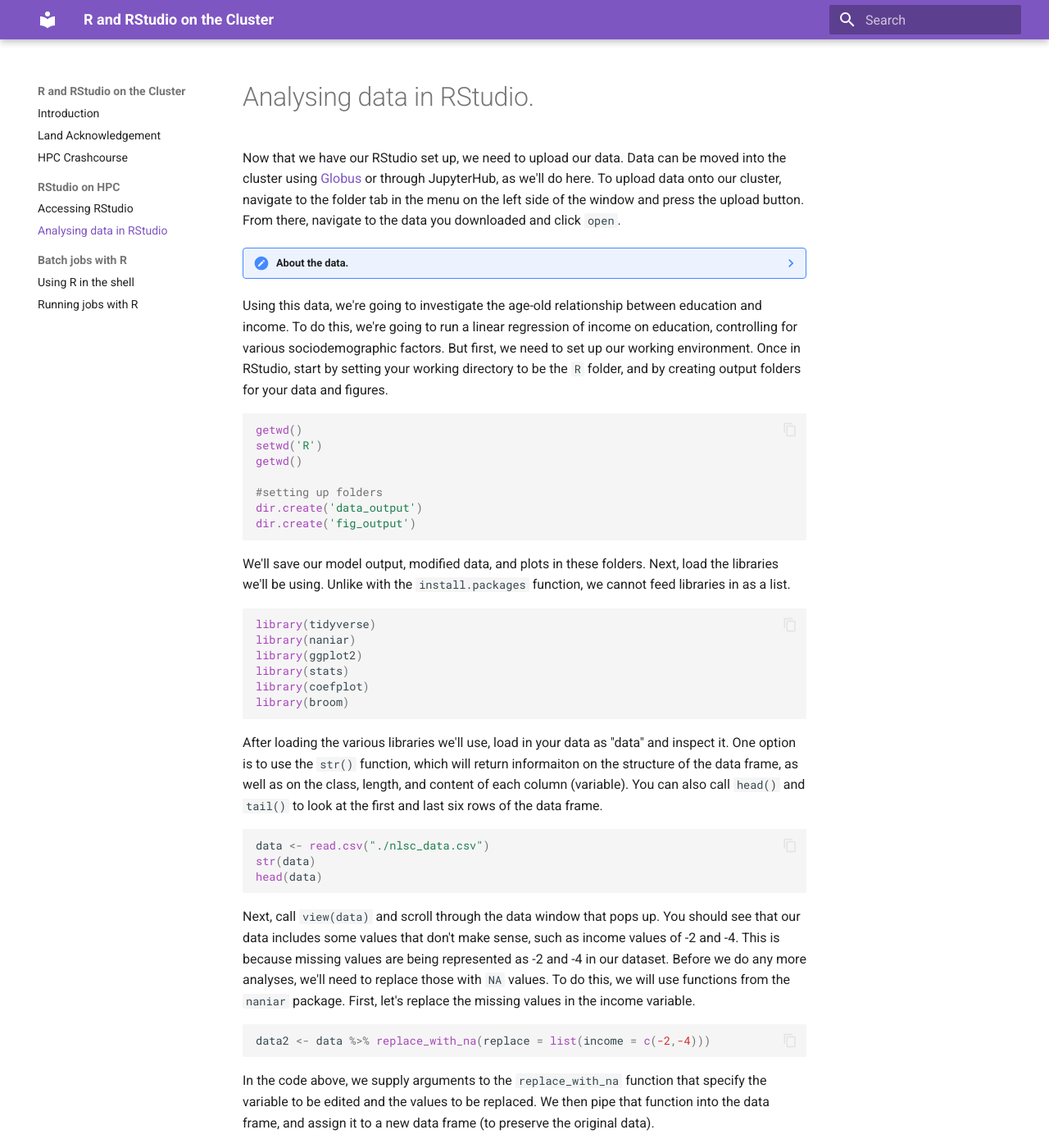
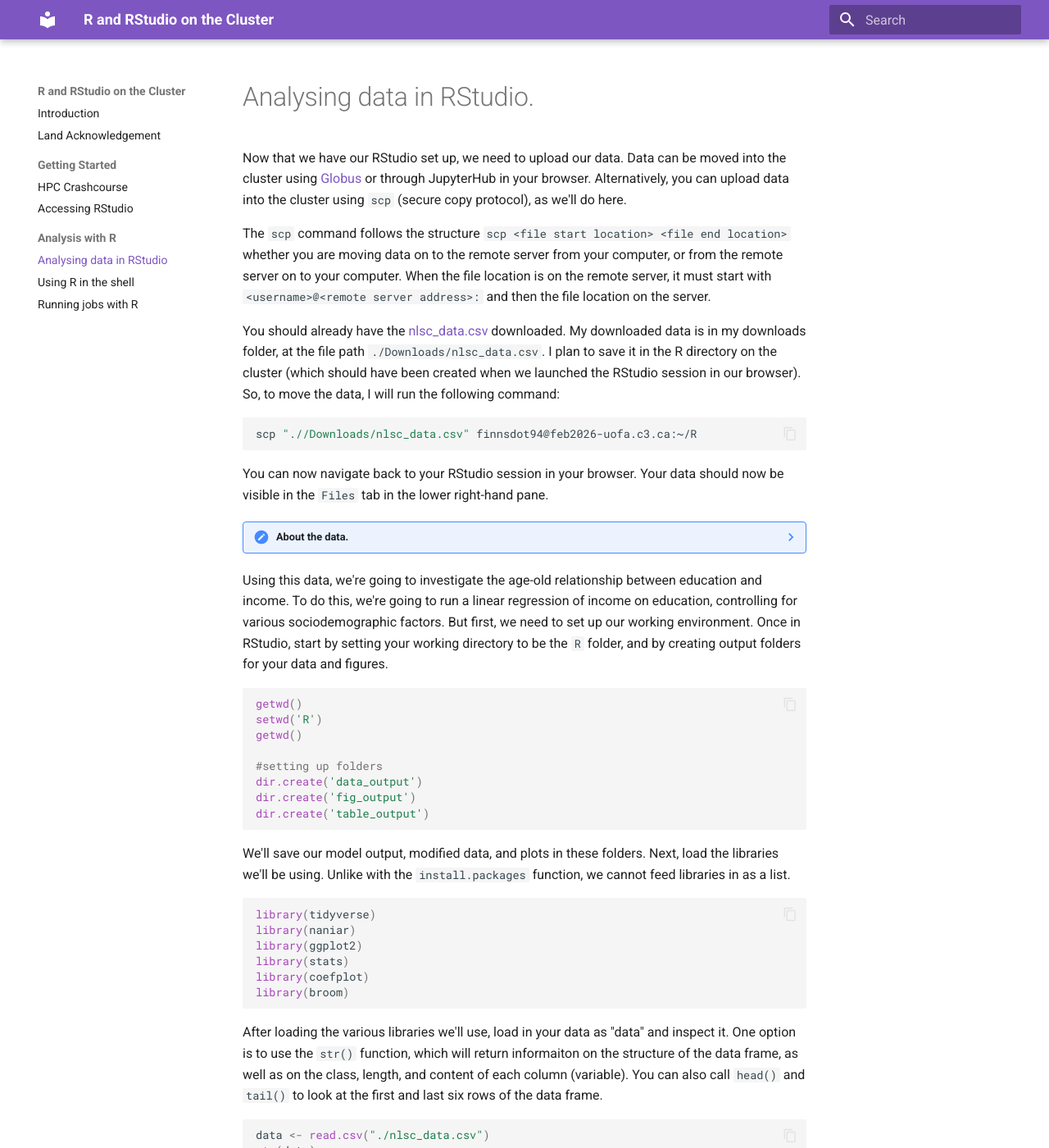
Before and after one commit to finnsdottir/hpc_r_2026, an MkDocs documentation site: the page built from docs/analysing_rstudio.md, in a window 1280 px wide and 1400 px high. Shown: the whole window at 82% size. Built offline with MkDocs 1.6.1 and Material for MkDocs 9.7.7, drawn with Linux system fonts in a browser that asks for light colours.

Commit message:
updating to reflect the new set up

````diff
--- a/docs/analysing_rstudio.md
+++ b/docs/analysing_rstudio.md
@@ -1,6 +1,16 @@
 # Analysing data in RStudio.
 
-Now that we have our RStudio set up, we need to upload our data. Data can be moved into the cluster using [Globus](https://docs.alliancecan.ca/wiki/Globus/en) or through JupyterHub, as we'll do here. To upload data onto our cluster, navigate to the folder tab in the menu on the left side of the window and press the upload button. From there, navigate to the data you downloaded and click `open`.
+Now that we have our RStudio set up, we need to upload our data. Data can be moved into the cluster using [Globus](https://docs.alliancecan.ca/wiki/Globus/en) or through JupyterHub in your browser. Alternatively, you can upload data into the cluster using `scp` (secure copy protocol), as we'll do here.
+
+The `scp` command follows the structure `scp <file start location> <file end location>` whether you are moving data on to the remote server from your computer, or from the remote server on to your computer. When the file location is on the remote server, it must start with `<username>@<remote server address>:` and then the file location on the server.
+
+You should already have the [nlsc_data.csv](./content/nlsc_data.csv) downloaded. My downloaded data is in my downloads folder, at the file path `./Downloads/nlsc_data.csv`. I plan to save it in the R directory on the cluster (which should have been created when we launched the RStudio session in our browser). So, to move the data, I will run the following command:
+
+```shell
+scp ".//Downloads/nlsc_data.csv" finnsdot94@feb2026-uofa.c3.ca:~/R
+```
+
+You can now navigate back to your RStudio session in your browser. Your data should now be visible in the `Files` tab in the lower right-hand pane.
 
 ???note "About the data."
 
@@ -30,6 +40,7 @@ getwd()
 #setting up folders
 dir.create('data_output')
 dir.create('fig_output')
+dir.create('table_output')
 ```
 
 We'll save our model output, modified data, and plots in these folders. Next, load the libraries we'll be using. Unlike with the `install.packages ` function, we cannot feed libraries in as a list.
--- a/mkdocs.yml
+++ b/mkdocs.yml
@@ -34,11 +34,11 @@ markdown_extensions:
 nav:
   - Introduction: index.md
   - Land Acknowledgement: land_acknowledgement.markdown
-  - HPC Crashcourse: terminal.md
-  - RStudio on HPC:
+  - Getting Started:
+    - HPC Crashcourse: terminal.md
     - Accessing RStudio: rstudio.md
+  - Analysis with R:
     - Analysing data in RStudio: analysing_rstudio.md
-  - Batch jobs with R:
     - Using R in the shell: rscripts.md
     - Running jobs with R: batch_jobs.md
 
````
Also changed, not shown: docs/index.md (+2 -0 lines), docs/terminal.md (+2 -0 lines), 1 other file.
